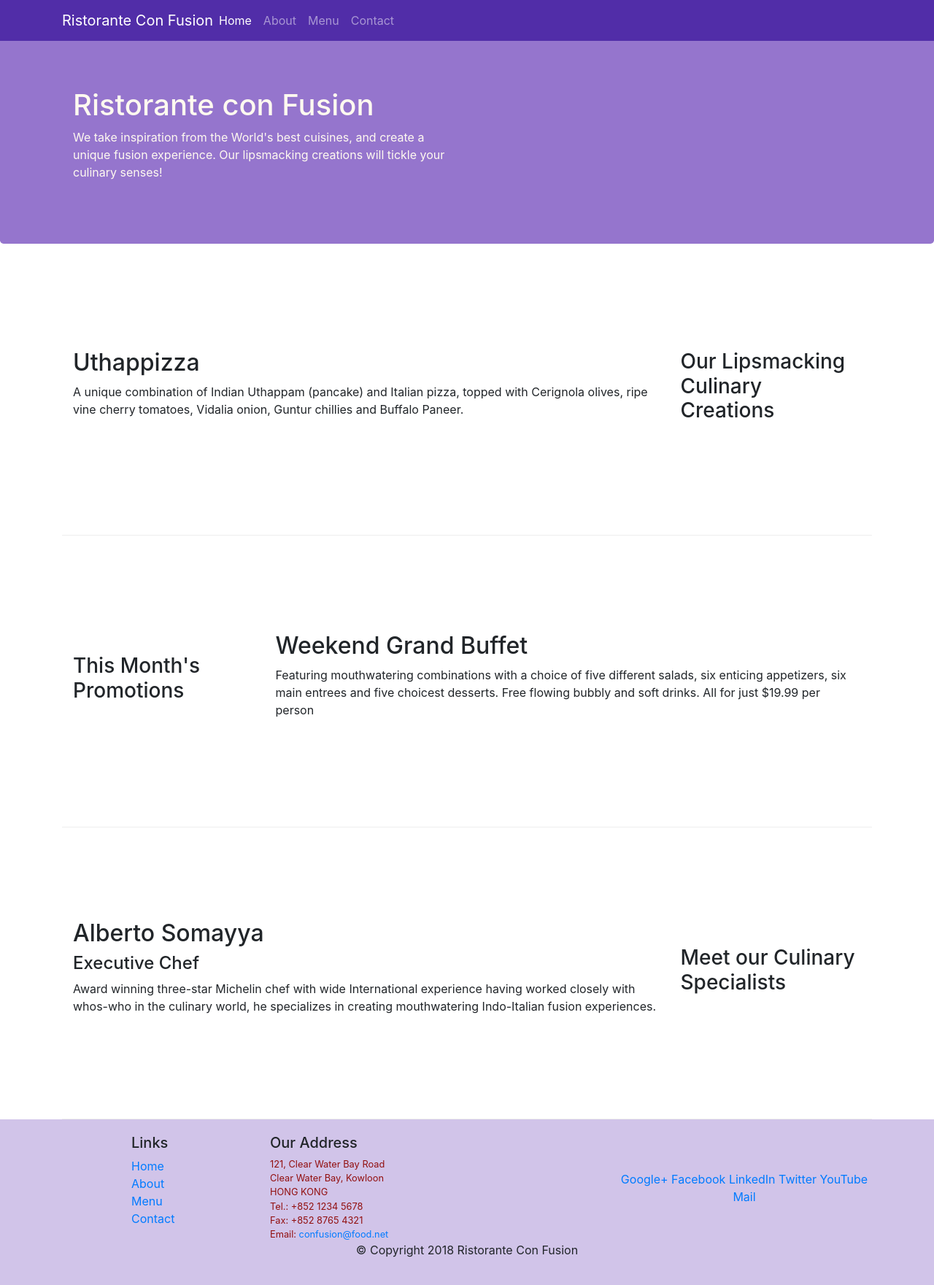
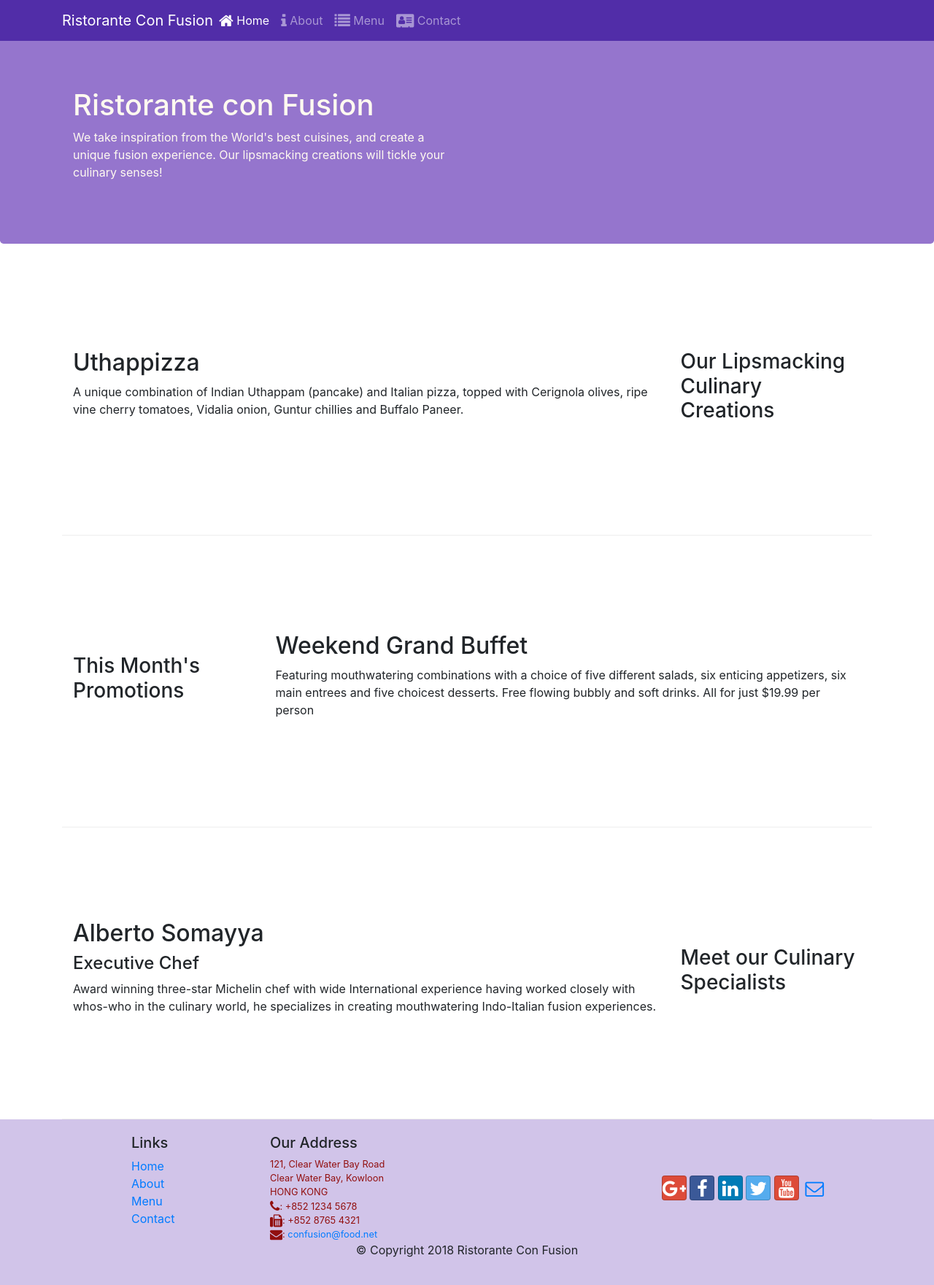
Before and after one commit to nsj07/learn_bootstrap, a website: page index.html in a window 1280 px wide. Shown: the whole page at 73% size. Drawn offline with nearby package versions, Linux system fonts and the light colour scheme.

Commit message:
Icon Fonts

```diff
--- a/css/styles.css
+++ b/css/styles.css
@@ -31,23 +31,9 @@
 
 body{
     padding:50px 0px 0px 0px;
-    z-index:0;
+    z-index:1;
 }
 
 .navbar-dark {
      background-color: #512DA8;
 }
-
-.arr-right .breadcrumb-item+.breadcrumb-item::before {
-
-  content: "›";
-
-  vertical-align:top;
-
-  color: #408080;
-
-  font-size:35px;
-
-  line-height:18px;
-
-}
--- a/index.html
+++ b/index.html
@@ -9,6 +9,8 @@
 
         <!-- Bootstrap CSS -->
         <link rel="stylesheet" href="node_modules/bootstrap/dist/css/bootstrap.min.css">
+        <link rel="stylesheet" href="node_modules/font-awesome/css/font-awesome.min.css">
+        <link rel="stylesheet" href="node_modules/bootstrap-social/bootstrap-social.css">
         <link rel="stylesheet" href="css/styles.css">
     <title>Ristorante Con Fusion</title>
 </head>
@@ -22,10 +24,10 @@
             <a class="navbar-brand mr-auto" href="#">Ristorante Con Fusion</a>
             <div class="collapse navbar-collapse" id="Navbar">
                 <ul class="navbar-nav mr-auto">
-                    <li class="nav-item active"><a class="nav-link" href="#">Home</a></li>
-                    <li class="nav-item"><a class="nav-link" href="./aboutus.html">About</a></li>
-                    <li class="nav-item"><a class="nav-link" href="#">Menu</a></li>
-                    <li class="nav-item"><a class="nav-link" href="#">Contact</a></li>
+                    <li class="nav-item active"><a class="nav-link" href="#"><span class="fa fa-home fa-lg"></span> Home</a></li>
+                    <li class="nav-item"><a class="nav-link" href="./aboutus.html"><span class="fa fa-info fa-lg"></span> About</a></li>
+                    <li class="nav-item"><a class="nav-link" href="#"><span class="fa fa-list fa-lg"></span> Menu</a></li>
+                    <li class="nav-item"><a class="nav-link" href="#"><span class="fa fa-address-card fa-lg"></span> Contact</a></li>
                 </ul>
             </div>
         </div>
@@ -95,19 +97,21 @@
 		              121, Clear Water Bay Road<br>
 		              Clear Water Bay, Kowloon<br>
 		              HONG KONG<br>
-		              Tel.: +852 1234 5678<br>
-		              Fax: +852 8765 4321<br>
-		              Email: <a href="mailto:confusion@food.net">confusion@food.net</a>
+                    <i class="fa fa-phone fa-lg"></i>: +852 1234 5678<br>
+                    <i class="fa fa-fax fa-lg"></i>: +852 8765 4321<br>
+                    <i class="fa fa-envelope fa-lg"></i>:
+                    <a href="mailto:confusion@food.net">confusion@food.net</a>
 		           </address>
                 </div>
                 <div class="col-12 col-sm-4  align-self-center">
                     <div class="text-center">
-                        <a href="http://google.com/+">Google+</a>
-                        <a href="http://www.facebook.com/profile.php?id=">Facebook</a>
-                        <a href="http://www.linkedin.com/in/">LinkedIn</a>
-                        <a href="http://twitter.com/">Twitter</a>
-                        <a href="http://youtube.com/">YouTube</a>
-                        <a href="mailto:">Mail</a>
+                        <a class="btn btn-social-icon btn-google" href="http://google.com/+"><i class="fa fa-google-plus"></i></a>
+                        <a class="btn btn-social-icon btn-facebook" href="http://www.facebook.com/profile.php?id="><i
+                                class="fa fa-facebook"></i></a>
+                        <a class="btn btn-social-icon btn-linkedin" href="http://www.linkedin.com/in/"><i class="fa fa-linkedin"></i></a>
+                        <a class="btn btn-social-icon btn-twitter" href="http://twitter.com/"><i class="fa fa-twitter"></i></a>
+                        <a class="btn btn-social-icon btn-google" href="http://youtube.com/"><i class="fa fa-youtube"></i></a>
+                        <a class="btn btn-social-icon" href="mailto:"><i class="fa fa-envelope-o"></i></a>
                     </div>
                 </div>
            </div>
--- a/package.json
+++ b/package.json
@@ -15,6 +15,8 @@
   },
   "dependencies": {
     "bootstrap": "^4.0.0",
+    "bootstrap-social": "^5.1.1",
+    "font-awesome": "^4.7.0",
     "jquery": "^3.3.1",
     "popper.js": "^1.12.9"
   }
```
Also changed, not shown: aboutus.html (+16 -13 lines), 1 other file.
